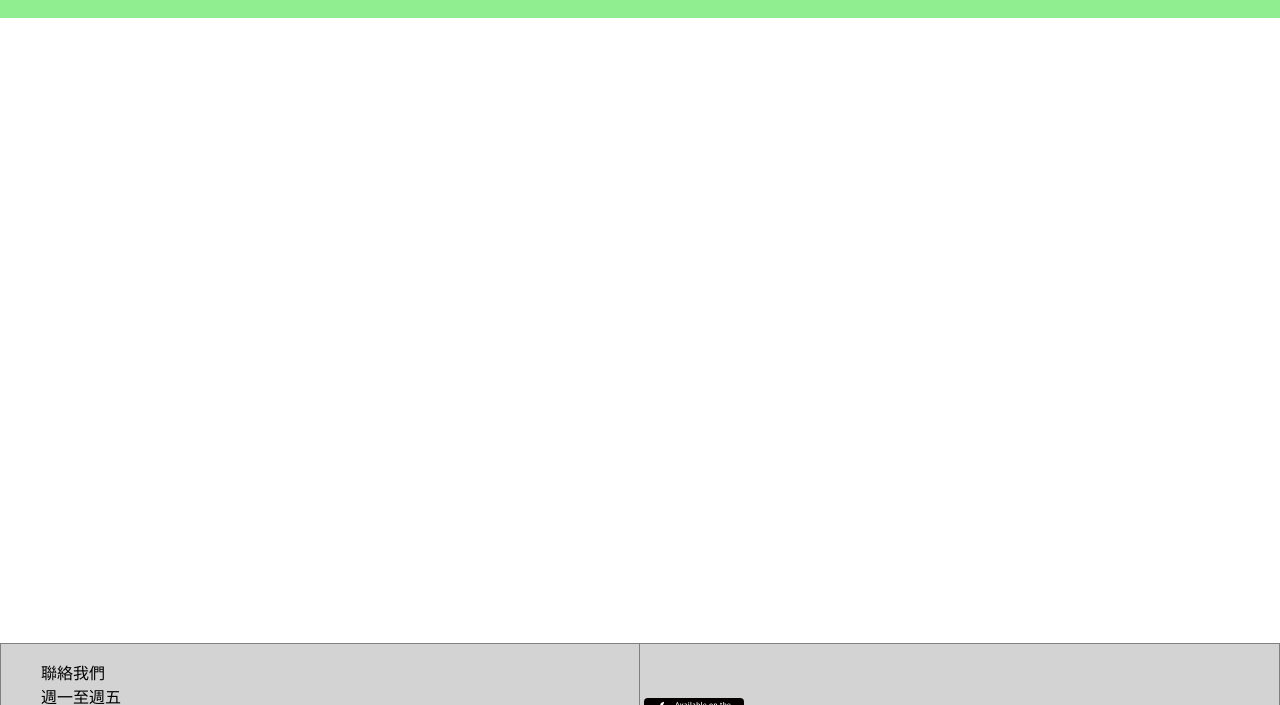
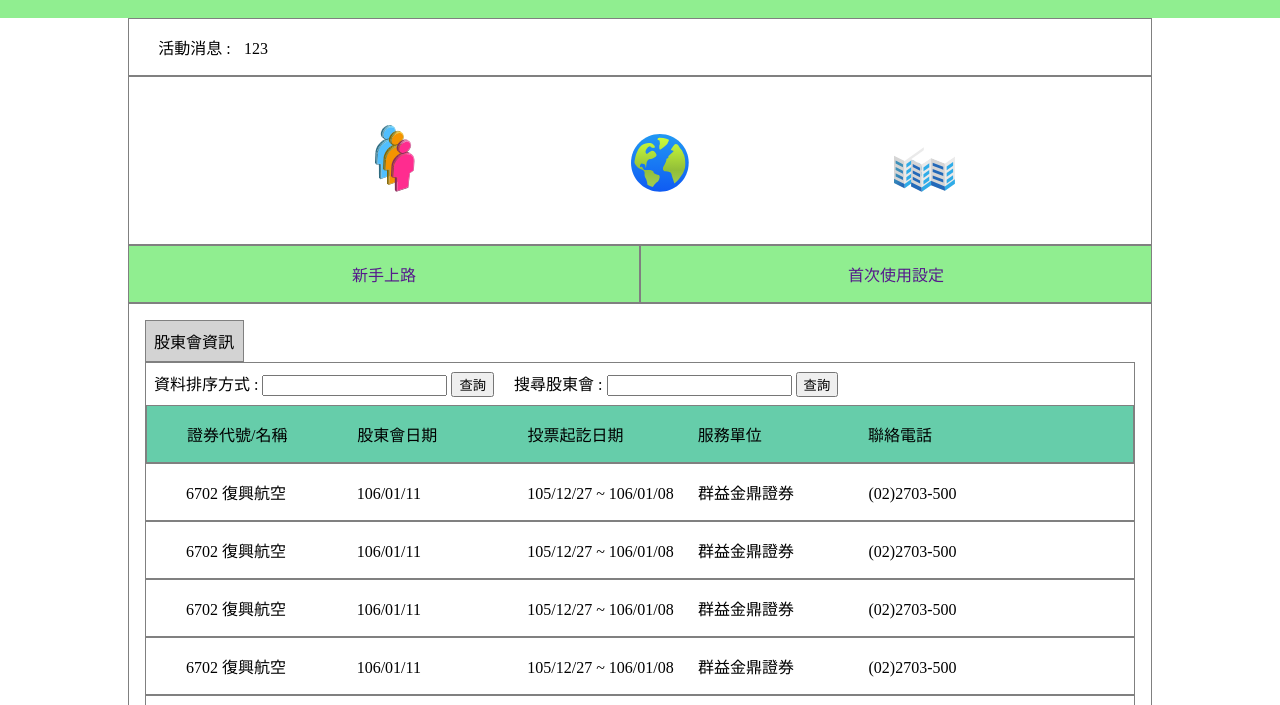
Before and after one commit to derek0629/mtk-angular-phase1, a plain HTML site: page index.html in a window 1280 px wide. Shown: the part 87-792 px from the top of the page. Drawn offline with Linux system fonts and the light colour scheme.

Commit message:
section 首頁內容初版

```diff
--- a/css/style_component.css
+++ b/css/style_component.css
@@ -61,6 +61,114 @@ section {
 	position: relative;
 	width: 100%;
 	min-height: 600px;
+	max-width: 1024px;
+	margin-right: auto;
+	margin-left: auto;
+}
+
+.c-news {
+	border: 1px solid gray;
+	width: 100%;
+	padding: 1em;
+}
+
+.c-news-left {
+	width: 10%;
+	display: inline-block;
+	text-align: center;
+}
+
+.c-news-show {
+	width: 80%;
+	display: inline-block;
+}
+
+.c-category {
+	border: 1px solid gray;
+}
+
+.c-category ul {
+	text-align: center;
+}
+
+.c-category-item {
+	display: inline-block;
+	width: 20%;
+	margin: 2em;
+}
+
+.c-rookie {
+	width: 100%;
+	text-align: center;
+}
+
+.c-rookie-item {
+	display: inline-block;
+	width: 50%;
+	padding: 1em;
+	border: 1px solid gray;
+	background-color: lightgreen;
+}
+
+.c-rookie-item:hover {
+	background-color: lightblue;
+}
+
+.c-rookie-right {
+	float: right;
+}
+
+.c-data {
+	padding: 1em;
+	border: 1px solid gray;
+}
+
+.c-data-title {
+	width: 10%;
+	border: 1px solid gray;
+	background-color: lightgray;
+	padding: 0.5em;
+}
+
+.c-data-content {
+	border: 1px solid gray;
+}
+
+.c-data-search-item {
+	display: inline-block;
+	margin: 0.5em;
+}
+
+.c-data-search-title {
+	display: inline-block;
+}
+
+.c-data-search-content {
+	display: inline-block;
+}
+
+.c-data-inform-title {
+	background-color: #66cdaa;
+	border: 1px solid gray;
+}
+
+.c-data-inform-title li{
+	display: inline-block;
+	width: 18%;
+}
+
+.c-data-inform-content ul{
+	margin: 0px;
+	border-bottom: 1px solid gray;
+	border-top: 1px solid gray;
+	padding-top: 1em;
+	padding-bottom: 1em;
+
+}
+
+.c-data-inform-content li{
+	display: inline-block;
+	width: 18%;
 }
 /*--------------------section-----------------------*/
 
--- a/index.html
+++ b/index.html
@@ -26,7 +26,77 @@
     </header>
 
     <section>
+        <div class="c-news">
+            <div class="c-news-left">活動消息 : </div><div class="c-news-show">123</div>
+        </div>
 
+        <div class="c-category">
+            <ul>
+                <li class="c-category-item"><a href=""><img src="assets/btn_label_shareholder.svg"></a></li>
+                <li class="c-category-item"><a href=""><img src="assets/btn_label_company.svg"></a></li>
+                <li class="c-category-item"><a href=""><img src="assets/btn_label_bank.svg"></a></li>
+            </ul>
+        </div>
+
+        <div class="c-rookie">
+            <a href=""><div class="c-rookie-item c-rookie-left">新手上路</div></a>
+            <a href=""><div class="c-rookie-item c-rookie-right">首次使用設定</div></a>
+        </div>
+
+        <div class="c-data">
+            <div class="c-data-title">股東會資訊</div>
+            <div class="c-data-content">
+                <!-- 搜尋 -->
+                <div class="c-data-search">
+                    <div class="c-data-search-item">
+                        <div class="c-data-search-title">資料排序方式 : </div>
+                        <div class="c-data-search-content">
+                            <input type="" name="">
+                            <button>查詢</button>
+                        </div>
+                    </div>
+                    <div class="c-data-search-item">
+                        <div class="c-data-search-title">搜尋股東會 : </div>
+                        <div class="c-data-search-content">
+                            <input type="" name="">
+                            <button>查詢</button>
+                        </div>
+                    </div>
+                </div>
+                <!-- 搜尋 -->
+
+                <!-- 股票資訊 -->
+                <div class="c-data-inform">
+                    <div class="c-data-inform-title">
+                        <ul>
+                            <li>證券代號/名稱</li><li>股東會日期</li><li>投票起訖日期</li><li>服務單位</li><li>聯絡電話</li>
+                        </ul>
+                    </div>
+                    <div class="c-data-inform-content">
+                        <ul class="">
+                          <li>6702 復興航空</li><li>106/01/11</li><li>105/12/27 ~ 106/01/08</li><li>群益金鼎證券</li><li>(02)2703-500</li>
+                        </ul>
+                        <ul class="">
+                          <li>6702 復興航空</li><li>106/01/11</li><li>105/12/27 ~ 106/01/08</li><li>群益金鼎證券</li><li>(02)2703-500</li>
+                        </ul>
+                        <ul class="">
+                          <li>6702 復興航空</li><li>106/01/11</li><li>105/12/27 ~ 106/01/08</li><li>群益金鼎證券</li><li>(02)2703-500</li>
+                        </ul>
+                        <ul class="">
+                          <li>6702 復興航空</li><li>106/01/11</li><li>105/12/27 ~ 106/01/08</li><li>群益金鼎證券</li><li>(02)2703-500</li>
+                        </ul>
+                        <ul class="">
+                          <li>6702 復興航空</li><li>106/01/11</li><li>105/12/27 ~ 106/01/08</li><li>群益金鼎證券</li><li>(02)2703-500</li>
+                        </ul>
+                    </div>
+                </div>
+                <!-- 股票資訊 -->
+
+            </div>
+        </div>
+        <div>
+
+        </div>
     </section>
 
     <footer>
```
